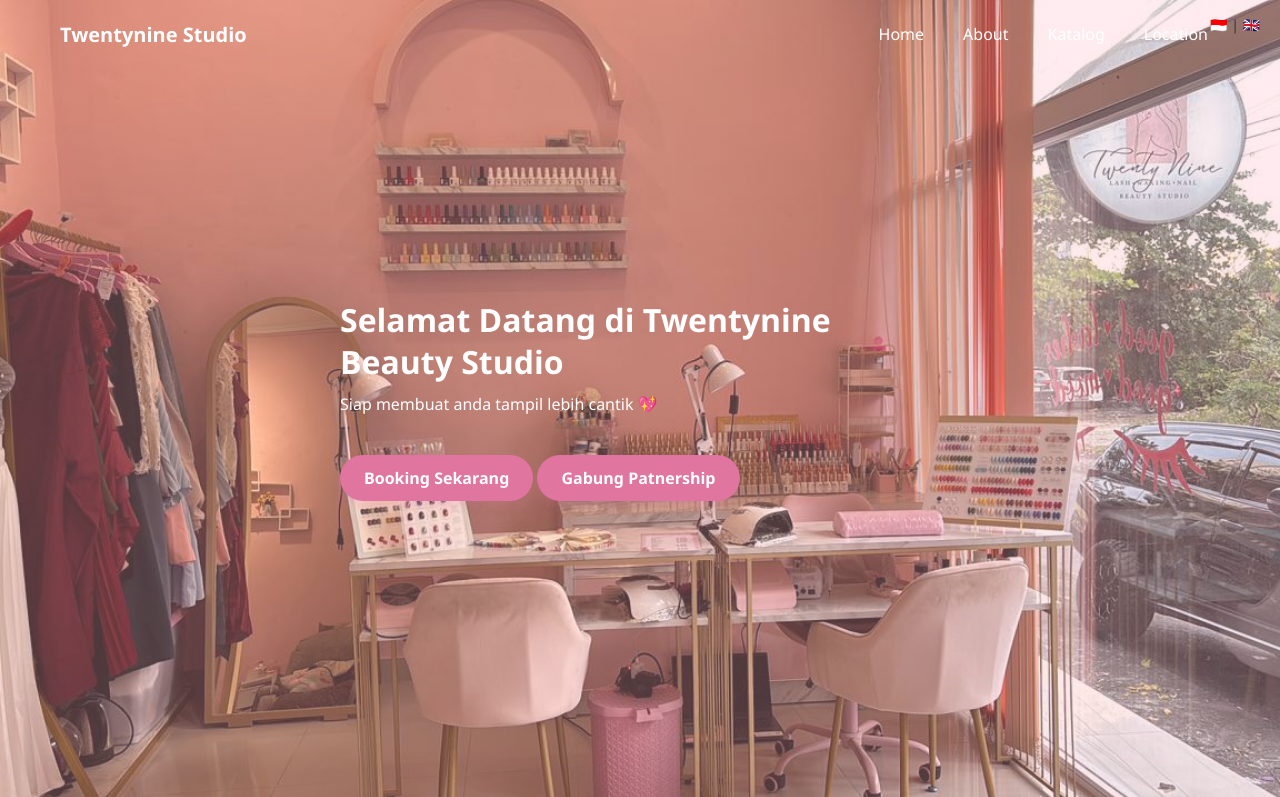
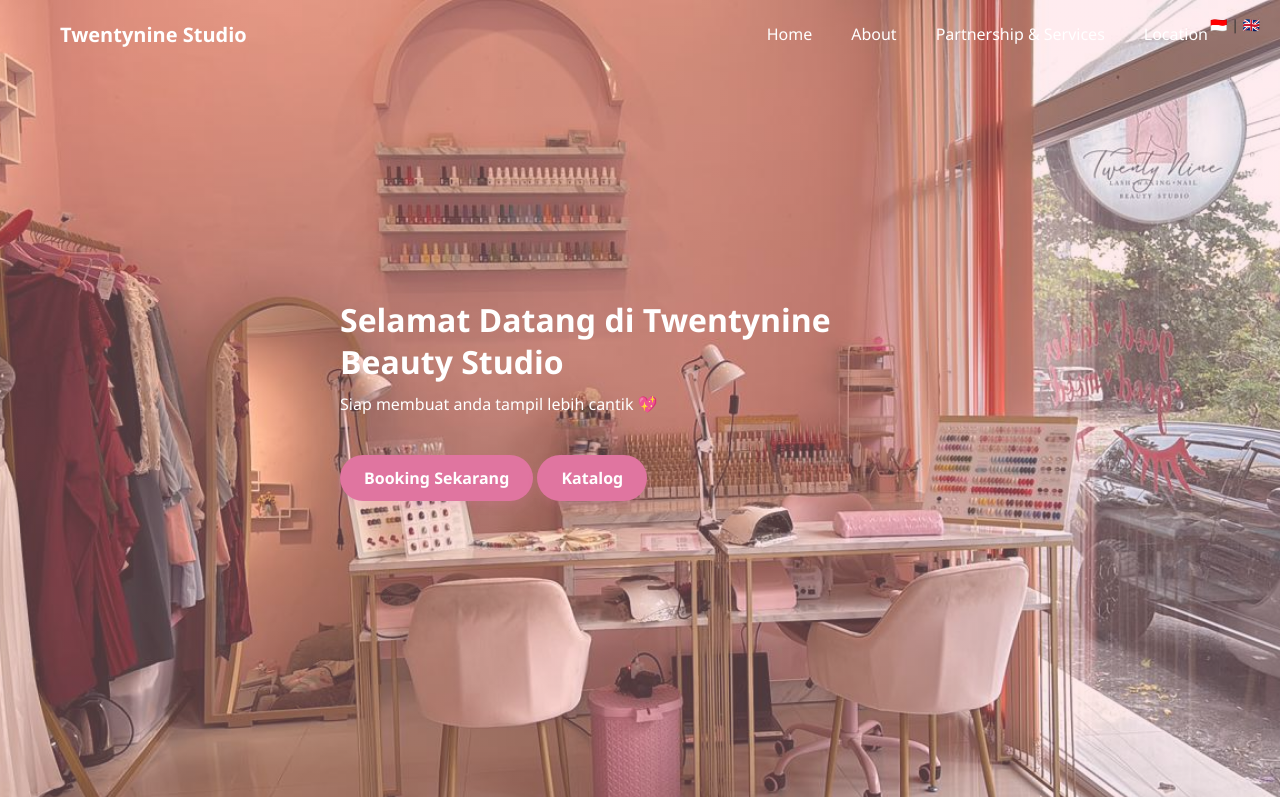
Before and after one commit to TwentyNineBeautyStudio/29, a plain HTML site: page index.html in a window 1280 px wide. Shown: the top 797 px of the page. Drawn offline with nearby package versions, Linux system fonts and the light colour scheme.

Commit message:
Update index.html
update

```diff
--- a/index.html
+++ b/index.html
@@ -38,7 +38,7 @@
         <div class="nav-menu">
           <a href="#home">Home</a>
           <a href="#about">About</a>
-          <a href="#layanan">Katalog</a>
+          <a href="#layanan">Partnership & Services </a>
           <a href="#lokasi">Location</a>
         </div>
       </nav>
@@ -50,8 +50,8 @@
         <a href="https://wa.me/6281398607778" class="btn-book" target="_blank">
           Booking Sekarang
         </a>
-        <a href="patnership.html" class="btn-patner" target="_blank">
-          Gabung Patnership
+        <a href="katalog.html" class="btn-patner" target="_blank">
+          Katalog
         </a>
       </div>
 
@@ -62,8 +62,8 @@
         <a href="https://wa.me/6281398607778" class="btn-book" target="_blank">
           Book Now
         </a>
-        <a href="patnership.html" class="btn-patner" target="_blank">
-          Join Patnership
+        <a href="katalog.html" class="btn-patner" target="_blank">
+          Katalog
         </a>
       </div>
     </header>
@@ -235,7 +235,7 @@
           </div>
         </div>
         <div class="catalog-link">
-          <a href="katalog.html">Katalog</a>
+          <a href="patnership.html">Partnership</a>
         </div>
       </div>
 
@@ -284,7 +284,7 @@
             <p>Naturally curled eyelashes.</p>
           </div>
           <div class="catalog-link">
-            <a href="katalog.html">Katalog</a>
+            <a href="patnership.html">Partnership</a>
           </div>
         </div>
       </div>
@@ -369,7 +369,7 @@
         <a href="https://instagram.com/twentynine.beautystudio" target="_blank"
           >Instagram</a
         >
-        <a href="https://facebook.com/TwentyNineBeautyStudio" target="_blank"
+        <a href="https://facebook.com/Twentyninebeautystudio" target="_blank"
           >Facebook</a
         >
         <a href="https://wa.me/6281398607778" target="_blank">WhatsApp</a>
```
